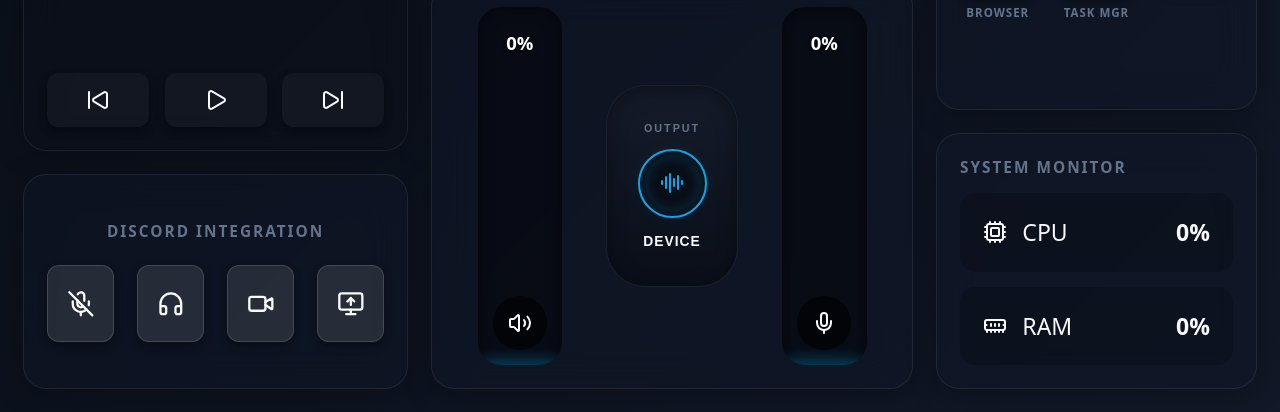
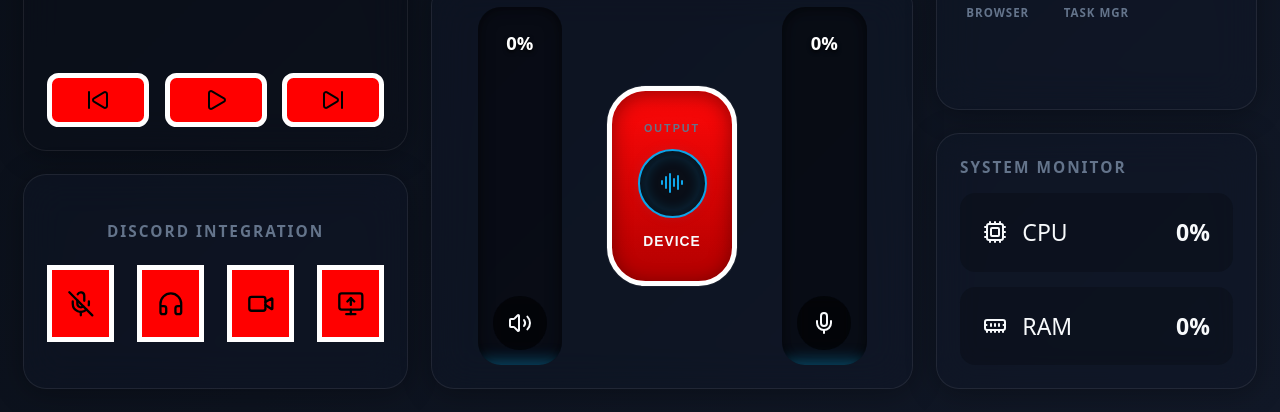
Before and after one commit to Liburn-Bajraktari/Touch-Dashboard, a plain HTML site: page templates/index.html in a window 1280 px wide. Shown: the part 388-800 px from the top of the page. Drawn offline with nearby package versions, Linux system fonts and the light colour scheme.

Commit message:
Temporarily change button styles for diagnostic purposes with red background and white border

```diff
--- a/templates/index.html
+++ b/templates/index.html
@@ -49,26 +49,9 @@
         .speed-data span { color: var(--text-main); font-weight: 600; }
 
         .btn {
-            background-color: rgba(255, 255, 255, 0.1); /* Increased for visibility */
-            border: 1px solid rgba(255, 255, 255, 0.15);
-            border-radius: 12px;
-            color: #f8fafc;
-            display: flex;
-            justify-content: center;
-            align-items: center;
-            height: 100%;
-            width: 100%;
-            /* Standard shadow - avoid complex blurs if it's still not showing */
-            box-shadow: 0px 4px 8px rgba(0, 0, 0, 0.4);
-            transition: background-color 0.15s ease;
-            outline: none;
-            -webkit-tap-highlight-color: transparent;
-        }
-
-        .btn:active {
-            background-color: #0ea5e9;
-            color: #000000;
-            transform: scale(0.95);
+            background-color: red !important; /* TEMPORARY DIAGNOSTIC */
+            border: 5px solid white !important;
+            height: 100%; width: 100%; display: flex; justify-content: center; align-items: center;
         }
         #btn-macro-sp:active { transform: scale(1); border-radius: 1rem; }
         .btn.muted { background: var(--danger); box-shadow: 0 0 15px var(--danger-glow); color: #000; border-color: transparent; }
```
